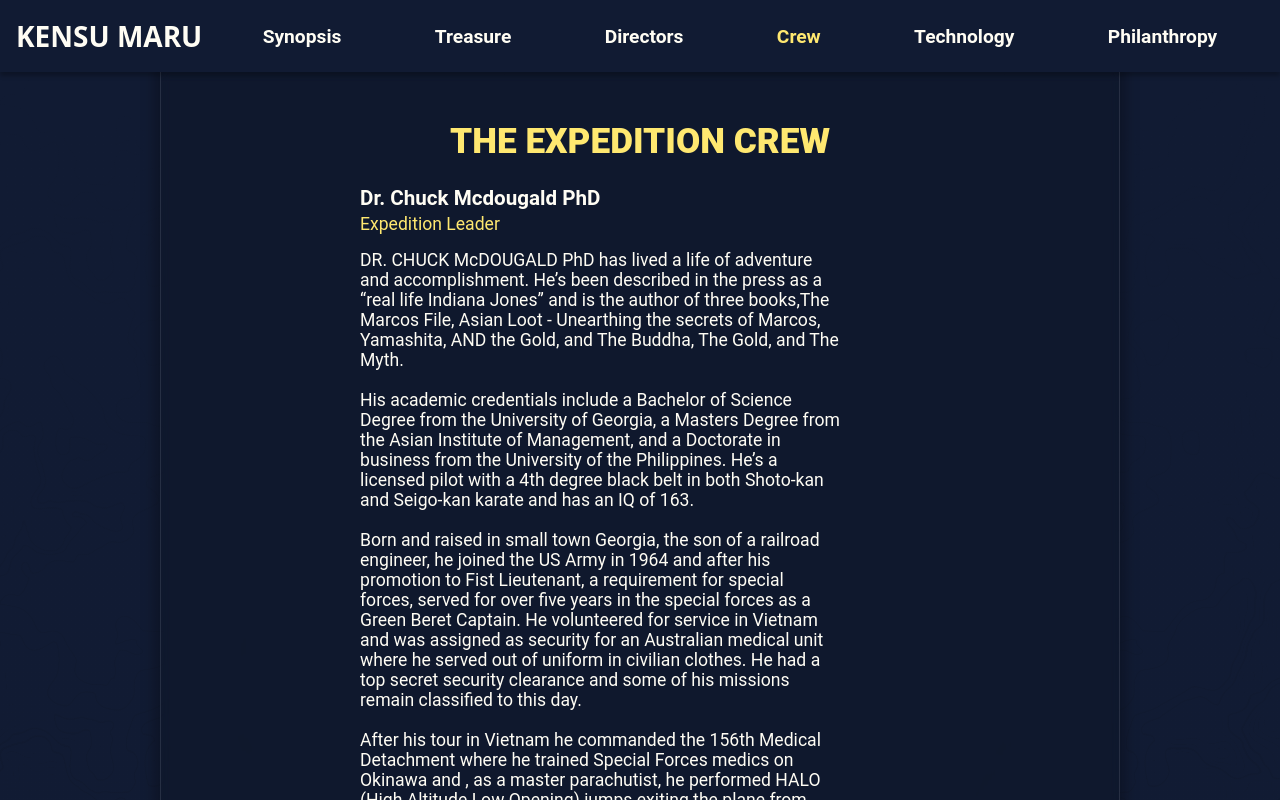
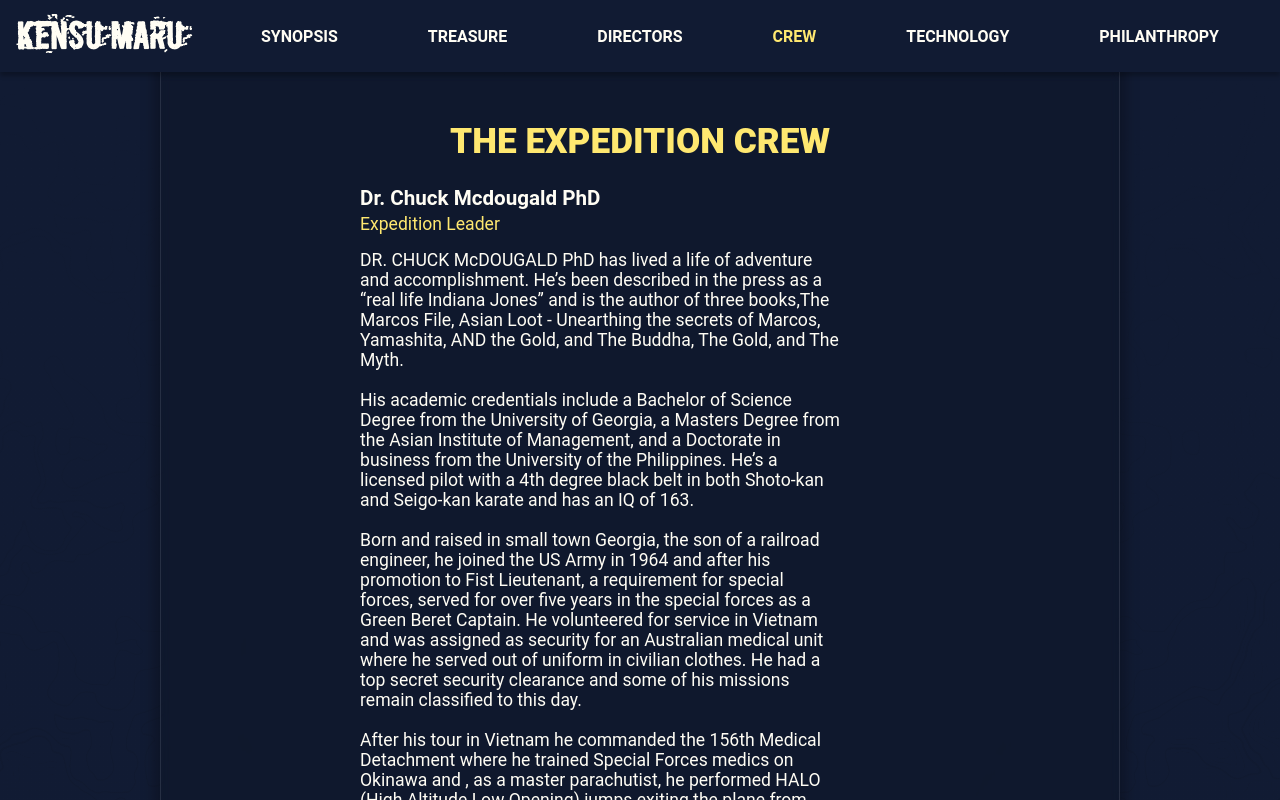
Before and after one commit to dylan-cm/kensumaru, a React (Create React App) app: page /Crew in a window 1280 px wide. Shown: the top 800 px of the page. Built offline with nearby package versions, Linux system fonts and the light colour scheme.

Commit message:
nav bar font updates

```diff
--- a/src/index.css
+++ b/src/index.css
@@ -1,3 +1,5 @@
+
+
 body {
   color: #fffdf4;
   font-size: 1.1rem;
--- a/src/molecules/WebNav.css
+++ b/src/molecules/WebNav.css
@@ -17,31 +17,41 @@
   background-color: #111b33;
 }
 
-.logo {
+@font-face {
+  font-family: "Boycott";
+  font-style: normal;
+  font-weight: 400;
+  src: local("Boycott"), local("BOYCOTT"),
+    url("../assets/BOYCOTT.ttf") format("truetype");
+}
+
+.logo-container {
   min-width: 200px;
   cursor: pointer;
+}
+.logo {
+  padding: 0px;
+  margin: 0px;
+  font-size: 2rem;
   color: #fffdf4;
+  font-family: "Boycott" !important;
 }
 
-.logo h1 {
-  padding: 0px;
-  margin: 0px;
-  font-size: 1.75rem;
-  font-family: system-ui;
-  font-weight: 900;
+.logo:hover {
+  color: aquamarine;
 }
 
 .links {
   display: flex;
   flex-direction: row;
   justify-content: space-around;
-
   width: 100%;
 }
 
 .nav-link {
   font-weight: 600;
-  font-size: 1.2rem;
+  font-size: 1rem;
+  text-transform: uppercase;
   color: #fffdf4;
 }
 
--- a/src/molecules/WebNav.tsx
+++ b/src/molecules/WebNav.tsx
@@ -6,8 +6,8 @@ const WebNav = () => {
 
   return (
     <div className="web-nav-container">
-      <Link className="logo" to="/">
-        <h1>KENSU MARU</h1>
+      <Link className="logo-container" to="/">
+        <h1 className="logo">KENSU MARU</h1>
       </Link>
       <div className="links">
         <Link
```
Also changed, not shown: src/assets/BOYCOTT.ttf (added).
